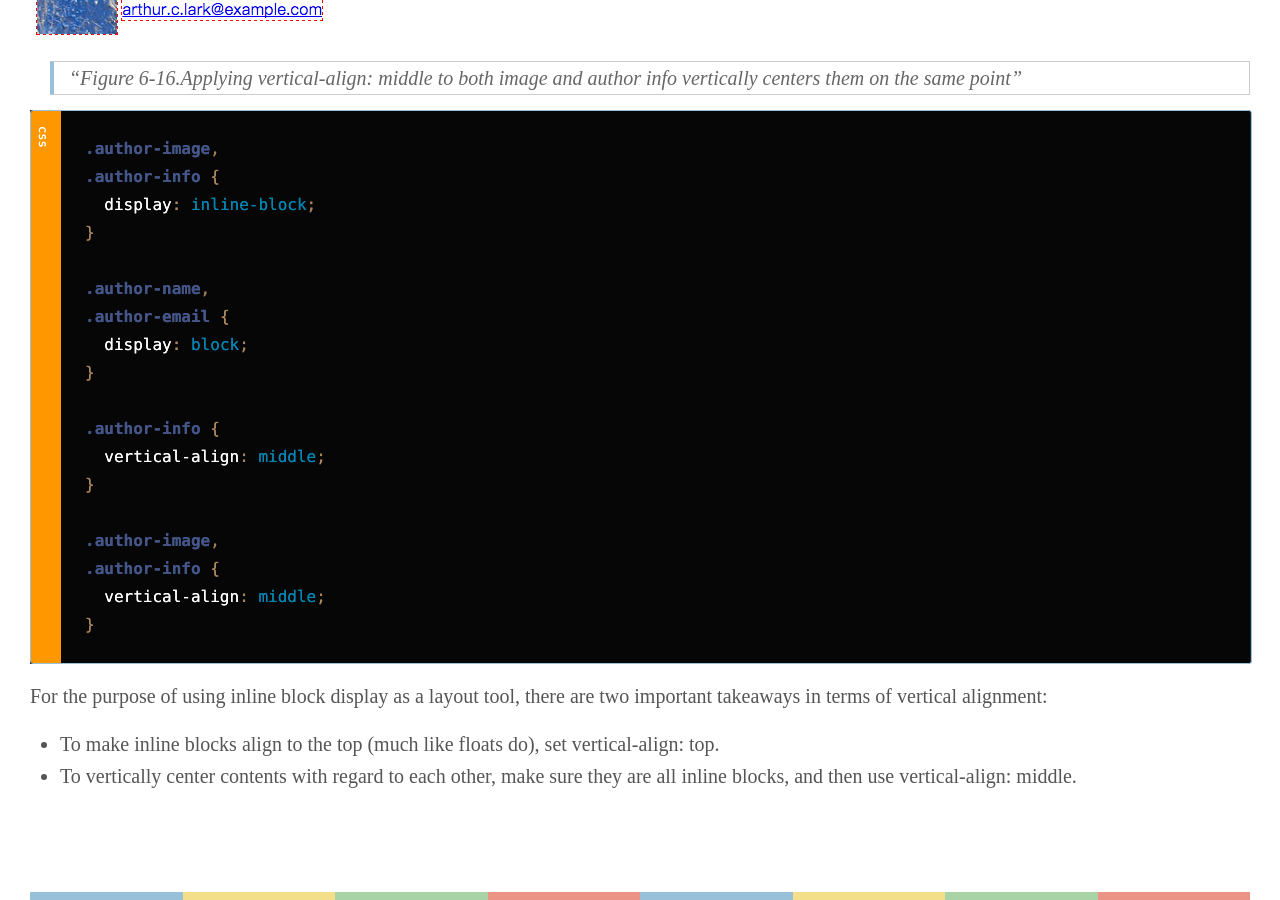
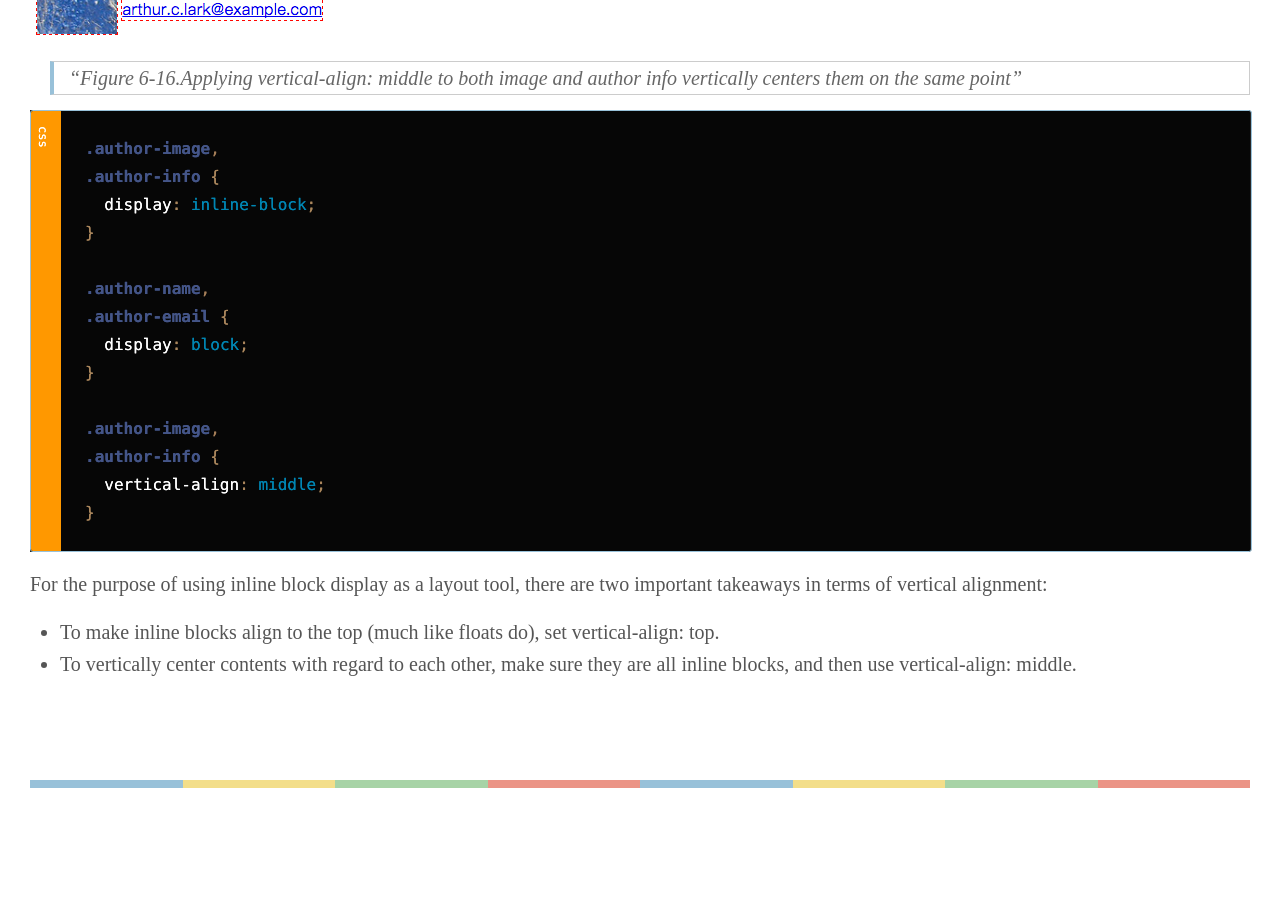
Before and after one commit to YYvanYang/yyvanyang.github.io, a Jekyll site: the page built from _posts/2017-02-26-content-layout.md, in a window 1280 px wide and 900 px high, scrolled down 8520 px. Built offline with Jekyll 4.4.1, drawn with Linux system fonts in a browser that asks for light colours; some web fonts are replaced; comment, search, counter and statistics services are not loaded; after the commit the page ends 9308 px from its top, so only the background shows below that.

Commit message:
update content layout

```diff
--- a/_posts/2017-02-26-content-layout.md
+++ b/_posts/2017-02-26-content-layout.md
@@ -247,10 +247,6 @@ This is where it gets somewhat tricky. The keyword middle when applied to inline
   display: block;
 }
 
-.author-info {
-  vertical-align: middle;
-}
-
 .author-image,
 .author-info {
   vertical-align: middle;
```
